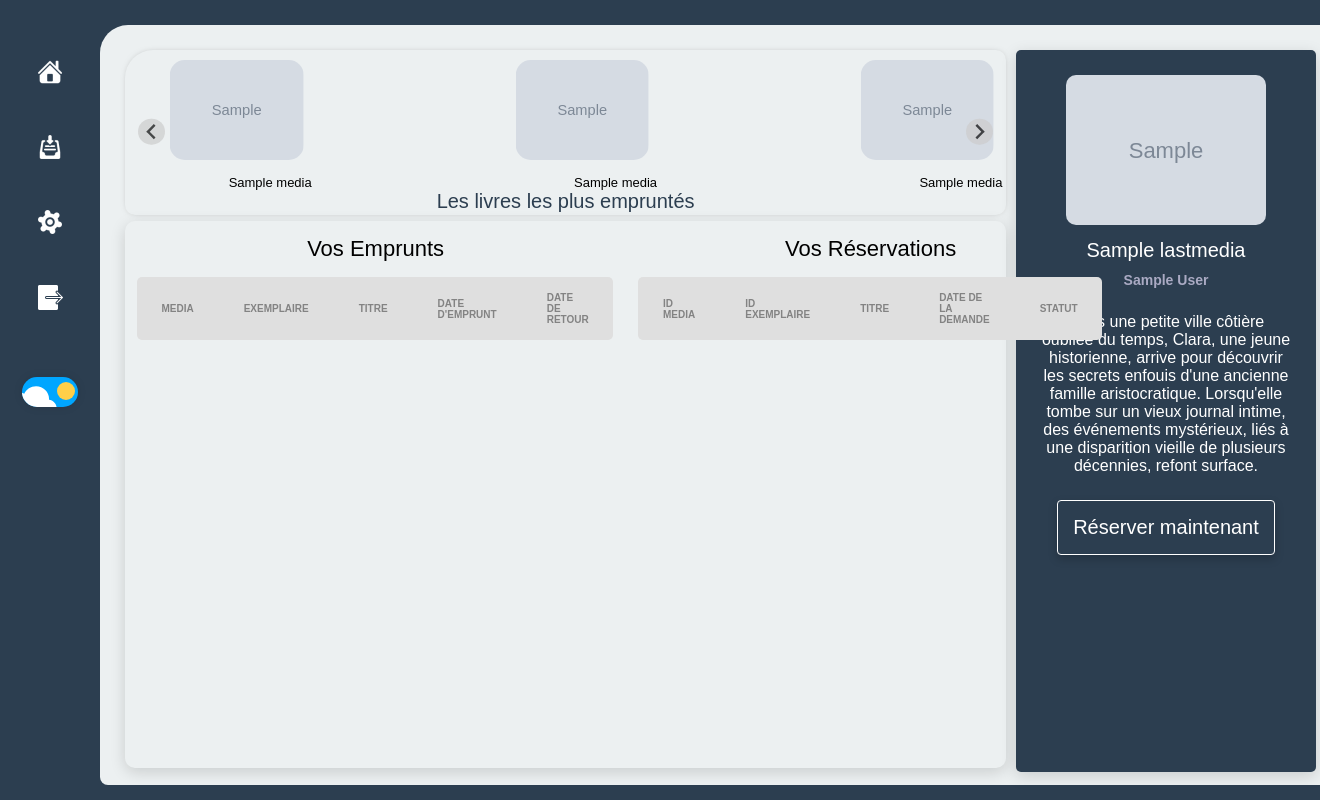
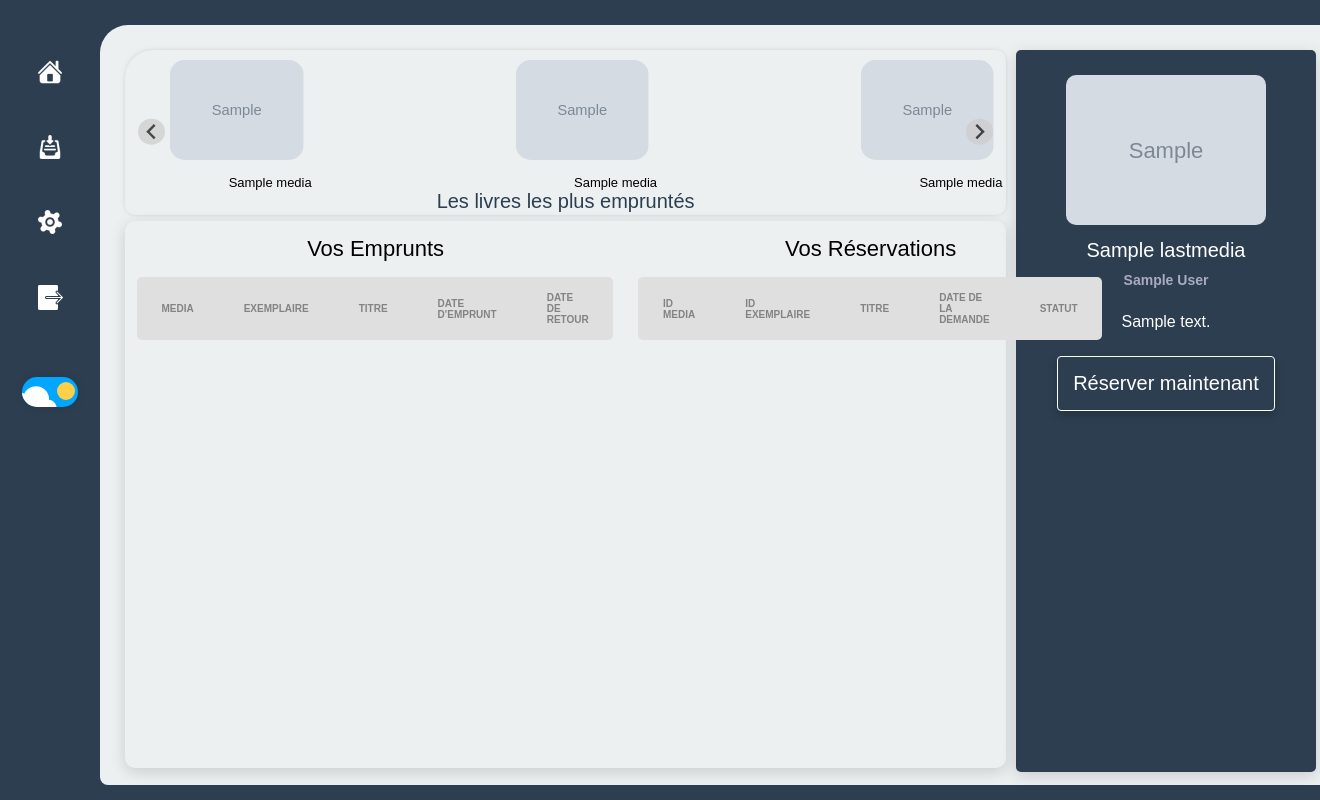
Before and after one commit to NeferNedjer/MediaSmart-ECF3-, a PHP site: template view/dashboardUser.php in a window 1320 px wide. Run offline with PHP 8.4, Linux system fonts and the light colour scheme; the template is opened without the code that fills it: most values are stand-ins (such as "Sample title", 1, 10 or a date in 2020); grey boxes marked "Sample" are stand-in pictures; some libraries are stand-ins or nearby versions.

Commit message:
ccorection dans dashboardUser

```diff
--- a/view/dashboardUser.php
+++ b/view/dashboardUser.php
@@ -74,7 +74,7 @@ https://cdn.jsdelivr.net/npm/@splidejs/splide@4.1.4/dist/css/splide.min.css
 
 
 
-                    <p class="description">Dans une petite ville côtière oubliée du temps, Clara, une jeune historienne, arrive pour découvrir les secrets enfouis d'une ancienne famille aristocratique. Lorsqu'elle tombe sur un vieux journal intime, des événements mystérieux, liés à une disparition vieille de plusieurs décennies, refont surface.</p>
+                    <p class="description"><?php echo $lastmedia->getDescription(); ?></p>
                     <form action="/resaUser" method="POST">
                         <input type="hidden" name="id_media" value="<?php echo $lastmedia->getId_media(); ?>">
                     <button onclick="window.location.href = '#'" type="submit" id="btn-resa-dash">
```
